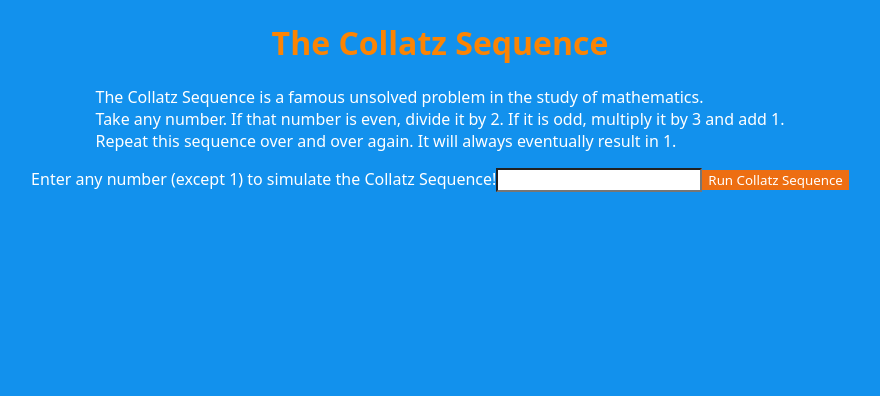
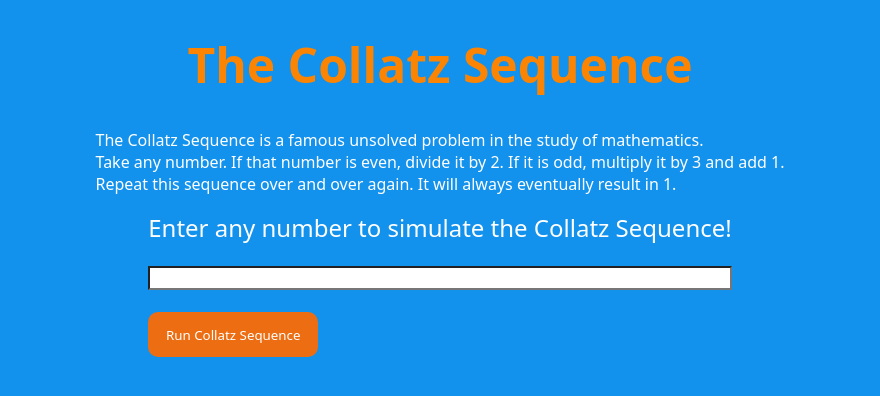
Before and after one commit to nikesh-trecarten/Collatz-Sequence, a React (Vite) app: page / in a window 1280 px wide. Shown: the top 396 px of the page, without its empty margins (200-1080 px from the left). Built offline with nearby package versions, Linux system fonts and the light colour scheme.

Commit message:
added steps in process, still having some styling issues re: layout

```diff
--- a/src/App.css
+++ b/src/App.css
@@ -7,3 +7,9 @@
   background-color: white;
   color: black;
 }
+
+.form {
+  display: flex;
+  flex-direction: column;
+  justify-items: center;
+}
--- a/src/App.jsx
+++ b/src/App.jsx
@@ -48,9 +48,11 @@ function App() {
         Repeat this sequence over and over again. It will always eventually
         result in 1.
       </p>
+      <div className="form">
         <label htmlFor="input">
-        Enter any number (except 1) to simulate the Collatz Sequence!
+          Enter any number to simulate the Collatz Sequence!
         </label>
+        <br />
         <input
           className="input"
           type="number"
@@ -58,14 +60,18 @@ function App() {
           value={input}
           onChange={(e) => setInput(e.target.value)} // update input state
         />
+        <br />
         <button onClick={handleSubmit}>Run Collatz Sequence</button>
+      </div>
       <div>
         {sequence.length > 0 && (
           <div>
             <h2>Sequence Steps:</h2>
             <ul className="sequence-steps">
               {sequence.map((step, index) => (
-                <li key={index}>{step}</li>
+                <li key={index}>
+                  {step % 2 === 0 ? step + " / 2 = " : step + " * 3 + 1 ="}
+                </li>
               ))}
             </ul>
           </div>
--- a/src/index.css
+++ b/src/index.css
@@ -7,10 +7,19 @@
 }
 
 h1 {
+  font-size: 3rem;
   color: #fc8403;
 }
 
+label {
+  font-size: 1.5rem;
+}
+
 button {
+  justify-self: center;
+  width: 170px;
+  height: 45px;
+  border-radius: 10px;
   background-color: #ed6e12;
   border: #ed6e12;
 }
```
Also changed, not shown: 1 other file (tests, documents, lock files or other folders). Lines whose indentation alone changed are shown as unchanged.
